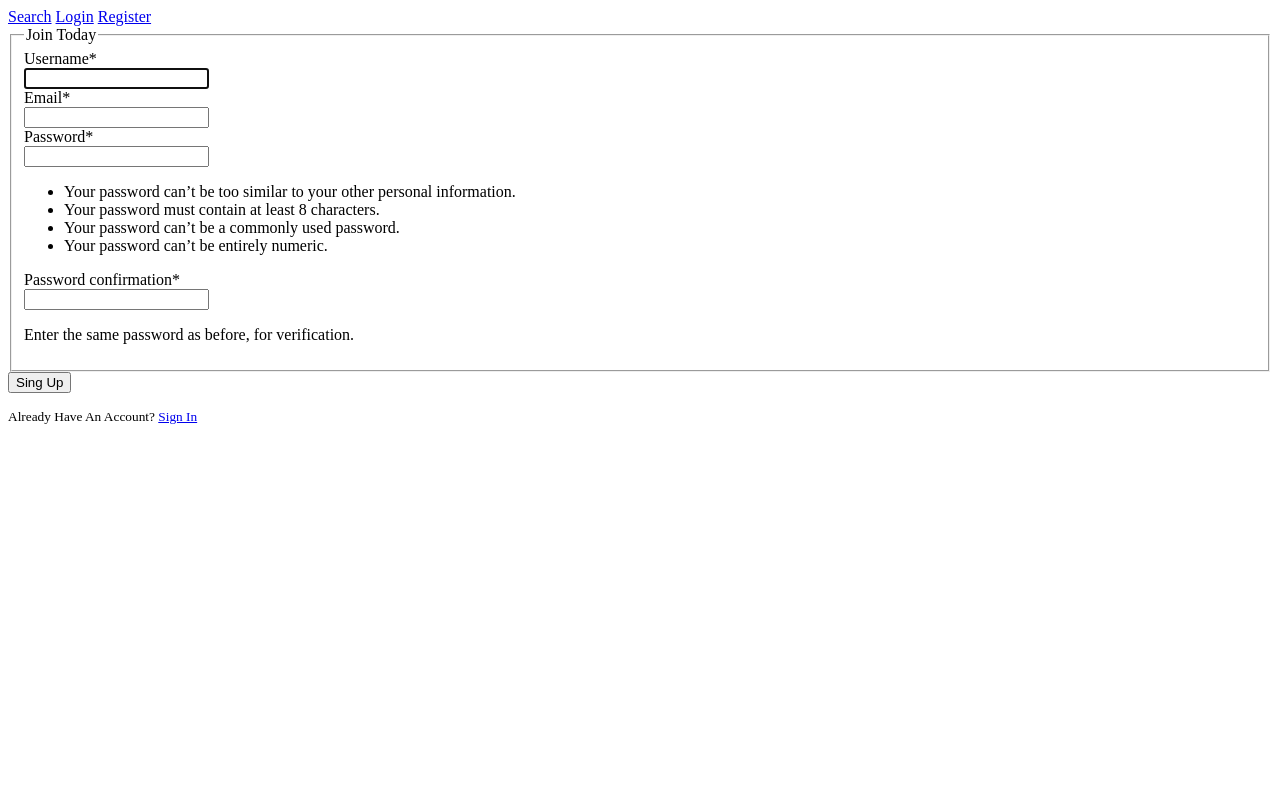
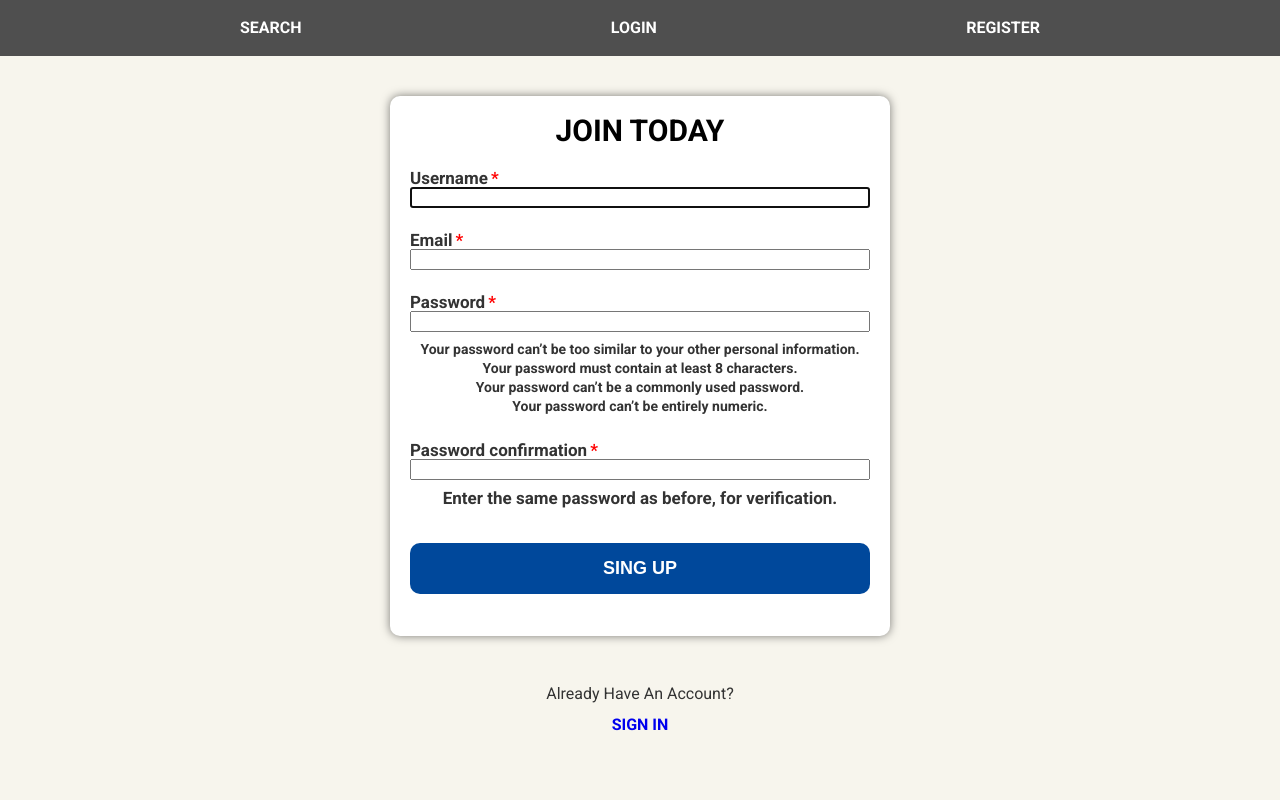
Before and after one commit to denyadenya77/weather_site, a Django app: page /register/ in a window 1280 px wide. Run offline with Django 3.2, Linux system fonts and the light colour scheme; some libraries are stand-ins or nearby versions.

Commit message:
frontend added

```diff
--- /dev/null
+++ b/static/css/main.css
@@ -0,0 +1,189 @@
+/* common */
+body {
+  font-family: 'Roboto', sans-serif;
+  background: #f7f5ed;
+  color: #333333;
+
+}
+* {
+  box-sizing: border-box;
+}
+.wrapper {
+  max-width: 800px;
+  padding: 20px 0;
+  margin: 0 auto;
+}
+header {
+  background: #4f4f4f;
+}
+.nav {
+  display: flex;
+  justify-content: space-between;
+}
+.form input {
+  width: 100%;
+  max-width: 600px;
+  margin: 0 auto;
+  display: block;
+}
+
+/* links */
+a {
+  text-decoration: none;
+  text-transform: uppercase;
+  font-weight: bold;
+}
+.a,
+.city a {
+  color: #fff;
+}
+a.fav {
+  text-transform: uppercase;
+  text-align: right;
+  text-decoration: none;
+  color: black;
+  font-weight: bold;
+}
+.city a {
+  color: #000;
+  font-size: 20px;
+  text-align: center;
+  padding-top: 15px;
+}
+.best_a {
+  color: #000;
+  font-size: 20px;
+}
+.out {
+  text-align: center;
+}
+.sign {
+  padding-top: 15px;
+}
+a:hover {
+  color: #ebc700;
+}
+
+/* titles */
+.h1, .h2 {
+  text-align: center;
+  text-transform: uppercase;
+  font-weight: bold;
+}
+.h1 {
+  font-size: 30px;
+  padding-bottom: 20px;
+}
+.h2 {
+  font-size: 24px;
+  padding-bottom: 15px;
+}
+.aut .h1,
+.aut .h2 {
+  color: #000;
+  text-align: center;
+  padding-bottom: 0;
+  width: 100%;
+}
+
+/* blocks */
+.city {
+  text-align: center;
+}
+.search {
+  margin-top: 100px;
+}
+.data {
+  background-color: #e2e4d2;
+  border-radius: 10px;
+  padding: 20px;
+  margin-bottom: 10px;
+}
+.date {
+  padding-bottom: 15px;
+  font-size: 20px;
+  font-weight: bold;
+}
+.topic {
+  padding-bottom: 10px;
+  font-size: 20px;
+  color: #000;
+}
+.favourite {
+  padding-bottom: 10px;
+  text-align: right;
+}
+.best {
+  padding-bottom: 15px;
+}
+.status .fav {
+  font-size: 30px;
+  text-align: center;
+}
+.end {
+  text-align: right;
+  margin-top: 50px;
+}
+
+/* form */
+.content-section {
+  margin-top: 20px;
+}
+.aut {
+  background: white;
+  padding: 20px;
+  border-radius: 10px;
+  box-shadow: 0 0 10px rgba(0,0,0,0.5);
+  margin: 0 auto;
+  max-width: 500px;
+}
+.aut input {
+  width: 100%;
+}
+.form-align {
+  display: flex;
+  flex-direction: column;
+  align-items: center;
+}
+.btn {
+  width: 100%;
+  color: white;
+  background: #00489b;
+  text-transform: uppercase;
+  padding: 15px 0;
+  font-size: 18px;
+  margin: 0 auto 10px;
+  border: none;
+  border-radius: 10px;
+  font-weight: bold;
+}
+
+/* from django */
+.form-group {
+  padding: 12px 0;
+  font-weight: bold;
+  font-size: 17px;
+}
+.asteriskField {
+  color: red;
+  padding-left: 3px;
+}
+.alert.alert-block.alert-danger {
+  color: red;
+  font-weight: bold;
+  font-size: 14px;
+  line-height: 1.2;
+}
+.form-text.text-muted ul {
+  padding-top: 10px;
+}
+.form-text.text-muted li {
+  padding-bottom: 5px;
+  font-size: 14px;
+  text-align: center;
+}
+#hint_id_password2 {
+  text-align: center;
+  margin-top: 10px;
+  display: block;
+}
--- a/templates/base.html
+++ b/templates/base.html
@@ -1,17 +1,31 @@
+{% load static %}
+
+<head>
+    <link rel="stylesheet" href="https://cdnjs.cloudflare.com/ajax/libs/meyer-reset/2.0/reset.min.css">
+    <link rel="stylesheet" href="{% static 'css/main.css' %}">
+    <link href="https://fonts.googleapis.com/css?family=Roboto:400,500,700&display=swap" rel="stylesheet">
+</head>
+
+
 <body>
   <header>
-      <div>
-          {% if user.is_authenticated %}
-            <a href="{% url 'search_page' %}">Search</a>
-            <a href="{% url 'logout' %}">Logout</a>
-            <a href="{% url 'user_cities_view' %}">Favourites</a>
-          {% else %}
-            <a href="{% url 'search_page' %}">Search</a>
-            <a href="{% url 'login' %}">Login</a>
-            <a href="{% url 'register' %}">Register</a>
-          {% endif %}
+      <div class="wrapper">
+          <div class="nav">
+              {% if user.is_authenticated %}
+                  <a class="a" href="{% url 'search_page' %}">Search</a>
+                  <a class="a" href="{% url 'logout' %}">Logout</a>
+                  <a class="a" href="{% url 'user_cities_view' %}">Favourites</a>
+              {% else %}
+                  <a class="a" href="{% url 'search_page' %}">Search</a>
+                  <a class="a" href="{% url 'login' %}">Login</a>
+                  <a class="a" href="{% url 'register' %}">Register</a>
+              {% endif %}
+          </div>
       </div>
-  {% block content %}
-  {% endblock content %}
   </header>
+  <main>
+      {% block content %}
+      {% endblock content %}
+  </main>
+
 </body>
--- a/templates/city_added.html
+++ b/templates/city_added.html
@@ -1,5 +1,9 @@
 {% extends 'base.html' %}
 
 {% block content %}
-    <p>{{ city }} was added to your favourite cities</p>
+    <div class="wrapper">
+        <div class="status">
+            <p class="fav">{{ city }} was added to your favourite cities</p>
+        </div>
+    </div>
 {% endblock content %}
--- a/templates/city_deleted.html
+++ b/templates/city_deleted.html
@@ -1,5 +1,9 @@
 {% extends 'base.html' %}
 
 {% block content %}
-    <p>City was deleted from your's favourites.</p>
+    <div class="wrapper">
+        <div class="status">
+            <p class="fav">City was deleted from your's favourites.</p>
+        </div>
+    </div>
 {% endblock content %}
--- a/templates/register.html
+++ b/templates/register.html
@@ -2,21 +2,26 @@
 
 {% block content %}
 {% load crispy_forms_tags %}
+    <div class="wrapper">
          <div class="content-section">
-    <form method="POST">
+            <form class="aut" method="POST">
                 {% csrf_token %}
                 <fieldset class="form-group">
-            <legend class="border bottom mb-4">Join Today</legend>
+                    <legend class="h1">Join Today</legend>
                     {{ form|crispy }}
                 </fieldset>
                 <div class="form-group">
-            <button class="btn btn-outline-info" type="submit">Sing Up</button>
+                    <button class="btn" type="submit">Sing Up</button>
                 </div>
             </form>
-    <div class="border-top pt-3">
-        <small class="text-muted">
-            Already Have An Account? <a class="ml-2" href="{% url 'login' %}">Sign In</a>
+            <div class="end">
+                <small class="form-align">
+                    <span class="need">Already Have An Account?</span>
+                    <div class="sign">
+                         <a class="ml-2" href="{% url 'login' %}">Sign In</a>
+                    </div>
                 </small>
             </div>
         </div>
+    </div>
 {% endblock content %}
--- a/weather_site/settings.py
+++ b/weather_site/settings.py
@@ -126,6 +126,8 @@ USE_TZ = True
 # https://docs.djangoproject.com/en/3.0/howto/static-files/
 
 STATIC_URL = '/static/'
-STATICFILES_DIR = [os.path.join(BASE_DIR, 'static')]
+STATICFILES_DIRS = [os.path.join(BASE_DIR, 'static')]
 
 LOGIN_REDIRECT_URL = 'search_page'
+
+CRISPY_TEMPLATE_PACK = 'bootstrap4'
```
Also changed, not shown: static/main.css (deleted, +0 -84 lines), templates/city_weater_class_based.html (+28 -16 lines), templates/city_weather.html (deleted, +0 -22 lines), templates/home.html (+8 -5 lines), templates/login.html (+13 -8 lines), templates/logout.html (+6 -6 lines), templates/search_results.html (+6 -6 lines), templates/user_cities_view.html (+12 -11 lines). Lines whose indentation alone changed are shown as unchanged.
